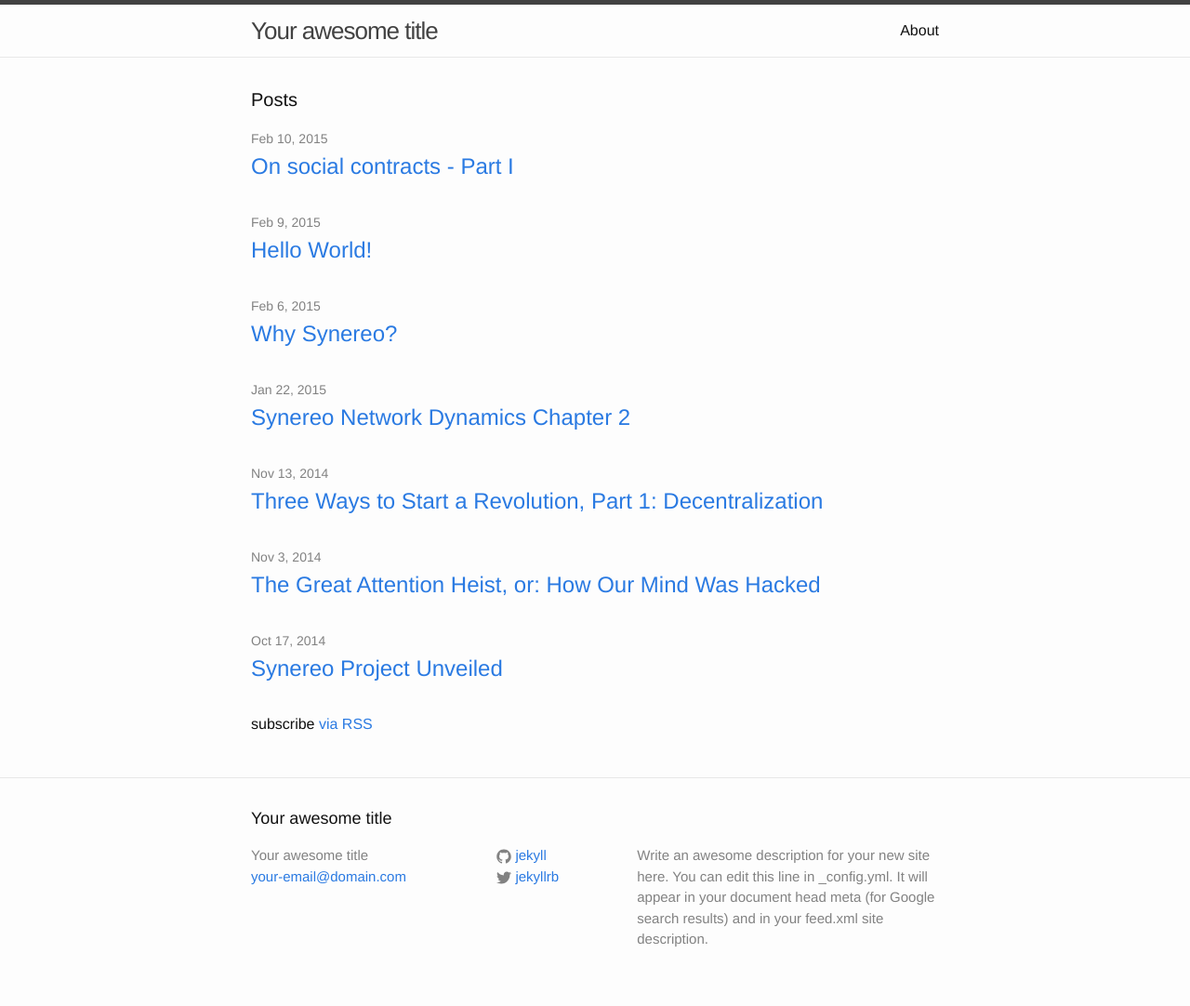
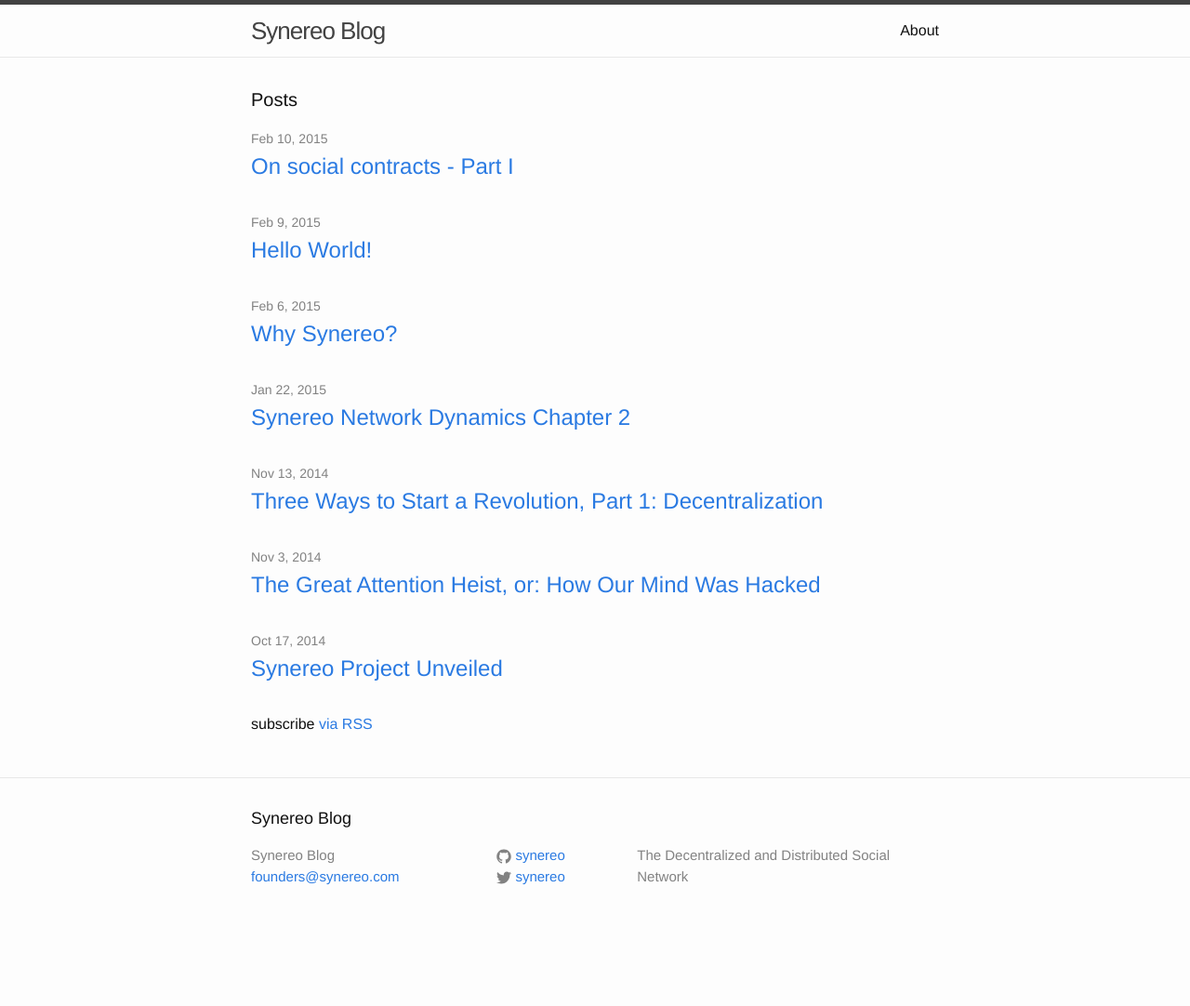
Before and after one commit to synereo/blog.synereo.com, a Jekyll site: the page built from index.html, in a window 1280 px wide. Shown: the whole page at 93% size. Built offline with Jekyll 4.4.1, drawn with Linux system fonts in a browser that asks for light colours; after the commit the page ends 1014 px from its top, so only the background shows below that.

Commit message:
Update config

```diff
--- a/_config.yml
+++ b/_config.yml
@@ -1,14 +1,11 @@
 # Site settings
-title: Your awesome title
-email: your-email@domain.com
-description: > # this means to ignore newlines until "baseurl:"
-  Write an awesome description for your new site here. You can edit this
-  line in _config.yml. It will appear in your document head meta (for
-  Google search results) and in your feed.xml site description.
-baseurl: "" # the subpath of your site, e.g. /blog/
-url: "http://yourdomain.com" # the base hostname & protocol for your site
-twitter_username: jekyllrb
-github_username:  jekyll
+title: Synereo Blog
+email: founders@synereo.com
+description: The Decentralized and Distributed Social Network
+baseurl: ""
+url: "http://blog.synereo.com"
+twitter_username: synereo
+github_username:  synereo
 
 # Build settings
 markdown: kramdown
```
